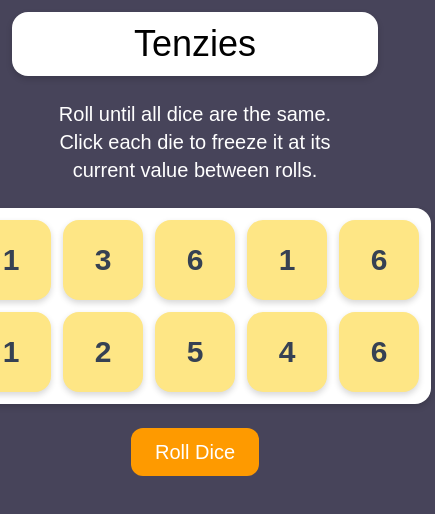
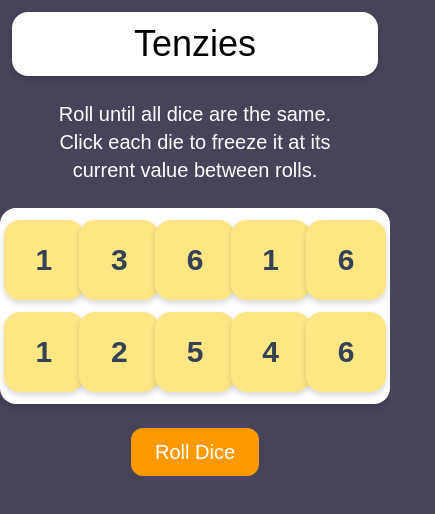
Before and after one commit to shubhamranwase/Tenzies, a React (Vite) app: page / in a window 390 px wide. Shown: the top 514 px of the page, 435 px wide, since content can reach past the window. Built offline with nearby package versions, Linux system fonts and the light colour scheme; a web font is replaced by a local one.

Commit message:
Responsive fix

```diff
--- a/src/Components/Die.jsx
+++ b/src/Components/Die.jsx
@@ -4,7 +4,7 @@ export default function Die(props) {
 
     return (
         <>
-            <button className={`die ${backgroundColor} bg-amber-200 flex justify-center items-center rounded-2xl shadow-[0_3px_6px_rgba(0,0,0,0.16)] h-20 w-20 active:scale-95 active:bg-gray-300 hover:scale-105 transition duration-400 ease-in-out text-3xl font-bold  text-gray-700`}
+            <button className={`die ${backgroundColor} bg-amber-200 flex justify-center items-center rounded-2xl shadow-[0_3px_6px_rgba(0,0,0,0.16)] h-20 w-fulln aspect-square active:scale-95 active:bg-gray-300 hover:scale-105 transition duration-400 ease-in-out text-3xl font-bold  text-gray-700 cursor-pointer`}
                 onClick={() => props.hold(props.id)}>
                 {props.value}
             </button>
--- a/src/Components/MainContent.jsx
+++ b/src/Components/MainContent.jsx
@@ -47,11 +47,11 @@ export default function MainContent() {
             {gameWon && <Confetti mode="fall" particleCount={50} colors={['#ff577f', '#ff884b']} />}
             <main className="flex flex-col justify-center items-center">
                 <p className="instructions text-white font-light text-xl w-80 h-30 text-center p-3">Roll until all dice are the same. Click each die to freeze it at its current value between rolls.</p>
-                <div className="container h-100 w-120 md:mx-10 flex flex-col items-center">
+                <div className="container h-100 w-full flex flex-col items-center">
                     <div className="box p-3 bg-white rounded-2xl shadow-[0_3px_6px_rgba(0,0,0,0.16)] grid grid-cols-5 grid-rows-2 justify-items-center gap-3">
                         {diceElements}
                     </div>
-                    <button ref={buttonRef} className="w-32 h-12 font-medium bg-amber-500 hover:bg-amber-600 hover:scale-110 active:scale-95 active:bg-amber-700 transition duration-400 ease-in-out text-white text-xl py-2 px-4 rounded-xl mt-6"
+                    <button ref={buttonRef} className="w-32 h-12 font-medium bg-amber-500 hover:bg-amber-600 hover:scale-110 active:scale-95 active:bg-amber-700 transition duration-400 ease-in-out text-white text-xl py-2 px-4 rounded-xl mt-6 cursor-pointer"
                         onClick={rollDice} >{buttonText}</button>
                 </div>
             </main>
--- a/src/TailwindCSS/output.css
+++ b/src/TailwindCSS/output.css
@@ -226,6 +226,9 @@
   .table {
     display: table;
   }
+  .aspect-square {
+    aspect-ratio: 1 / 1;
+  }
   .h-12 {
     height: calc(var(--spacing) * 12);
   }
@@ -253,11 +256,17 @@
   .w-120 {
     width: calc(var(--spacing) * 120);
   }
+  .w-full {
+    width: 100%;
+  }
   .border-collapse {
     border-collapse: collapse;
   }
   .transform {
     transform: var(--tw-rotate-x,) var(--tw-rotate-y,) var(--tw-rotate-z,) var(--tw-skew-x,) var(--tw-skew-y,);
+  }
+  .cursor-pointer {
+    cursor: pointer;
   }
   .resize {
     resize: both;
```
